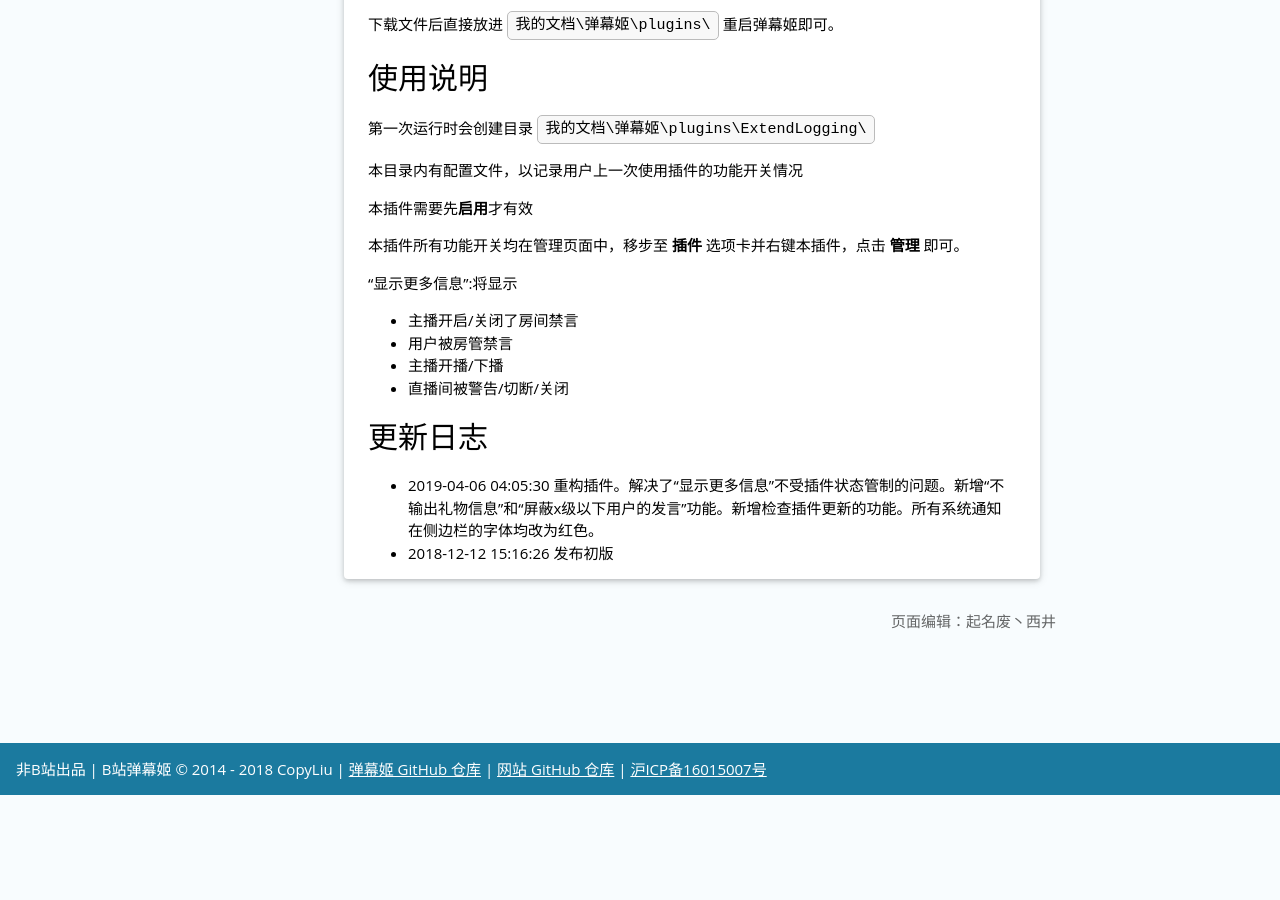
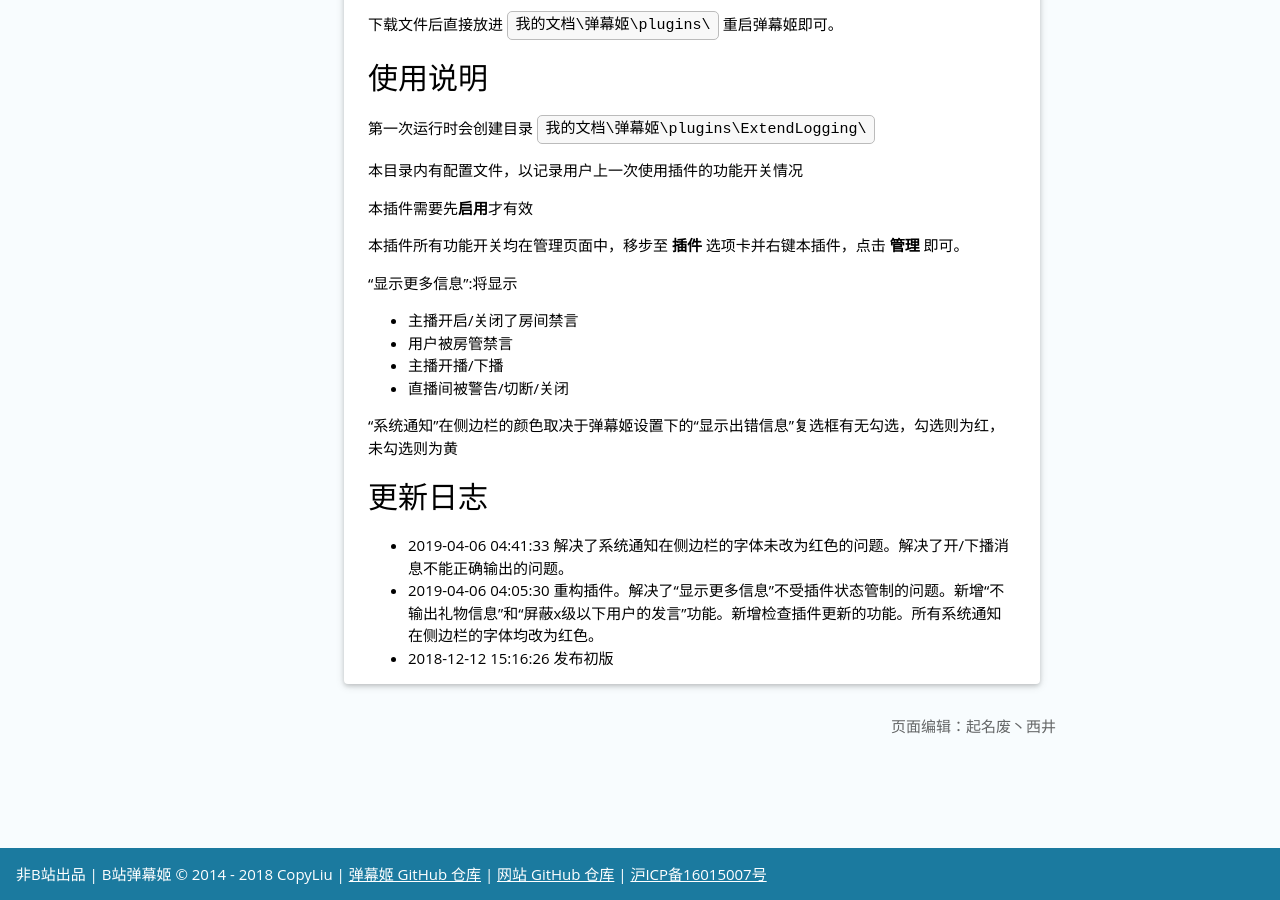
Before and after one commit to Bililive/www.danmuji.org, a Jekyll site: the page built from _plugin/ExtendLogging.md, in a window 1280 px wide and 900 px high, scrolled down 1241 px. Built offline with Jekyll 4.4.1, drawn with Linux system fonts in a browser that asks for light colours; before the commit the page ends 2036 px from its top, so only the background shows below that.

Commit message:
更新更多日志至1.1.1
解决了系统通知在侧边栏的字体未改为红色的问题。解决了开/下播消息不能正确输出的问题。

```diff
--- a/_plugin/ExtendLogging.md
+++ b/_plugin/ExtendLogging.md
@@ -5,10 +5,10 @@
 plugin_author: 起名废丶西井
 plugin_name: 更多日志
 plugin_desc: 管理弹幕姬日志输出行为
-plugin_version: 1.1.0
-plugin_update_datetime: 2019-04-06 04:05:30 +0800
+plugin_version: 1.1.1
+plugin_update_datetime: 2019-04-06 04:41:33 +0800
 plugin_update_desc: |-
-  重构插件。解决了“显示更多信息”不受插件状态管制的问题。新增“不输出礼物信息”和“屏蔽x级以下用户的发言”功能。新增检查插件更新的功能。所有系统通知在侧边栏的字体均改为红色。
+  解决了系统通知在侧边栏的字体未改为红色的问题。解决了开/下播消息不能正确输出的问题。
 plugin_dllink: /resource/ExtendLogging/ExtendLogging.zip
 plugin_dlnote: 只在弹幕姬官网提供下载,请勿转载
 ---
@@ -55,7 +55,10 @@
 - 主播开播/下播
 - 直播间被警告/切断/关闭
 
+“系统通知”在侧边栏的颜色取决于弹幕姬设置下的“显示出错信息”复选框有无勾选，勾选则为红，未勾选则为黄
+
 更新日志
 ---
+- 2019-04-06 04:41:33 解决了系统通知在侧边栏的字体未改为红色的问题。解决了开/下播消息不能正确输出的问题。
 - 2019-04-06 04:05:30 重构插件。解决了“显示更多信息”不受插件状态管制的问题。新增“不输出礼物信息”和“屏蔽x级以下用户的发言”功能。新增检查插件更新的功能。所有系统通知在侧边栏的字体均改为红色。
 - 2018-12-12 15:16:26 发布初版
```
Also changed, not shown: 2 other files.
